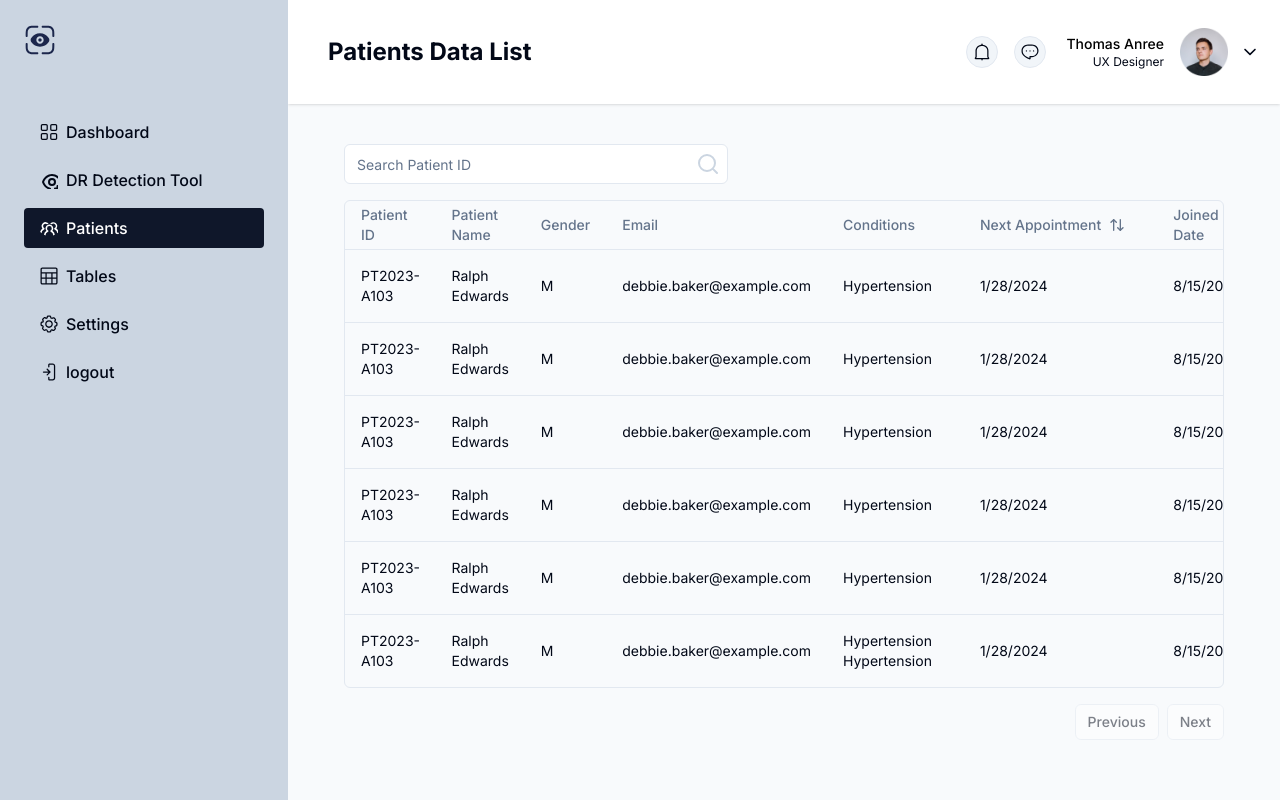
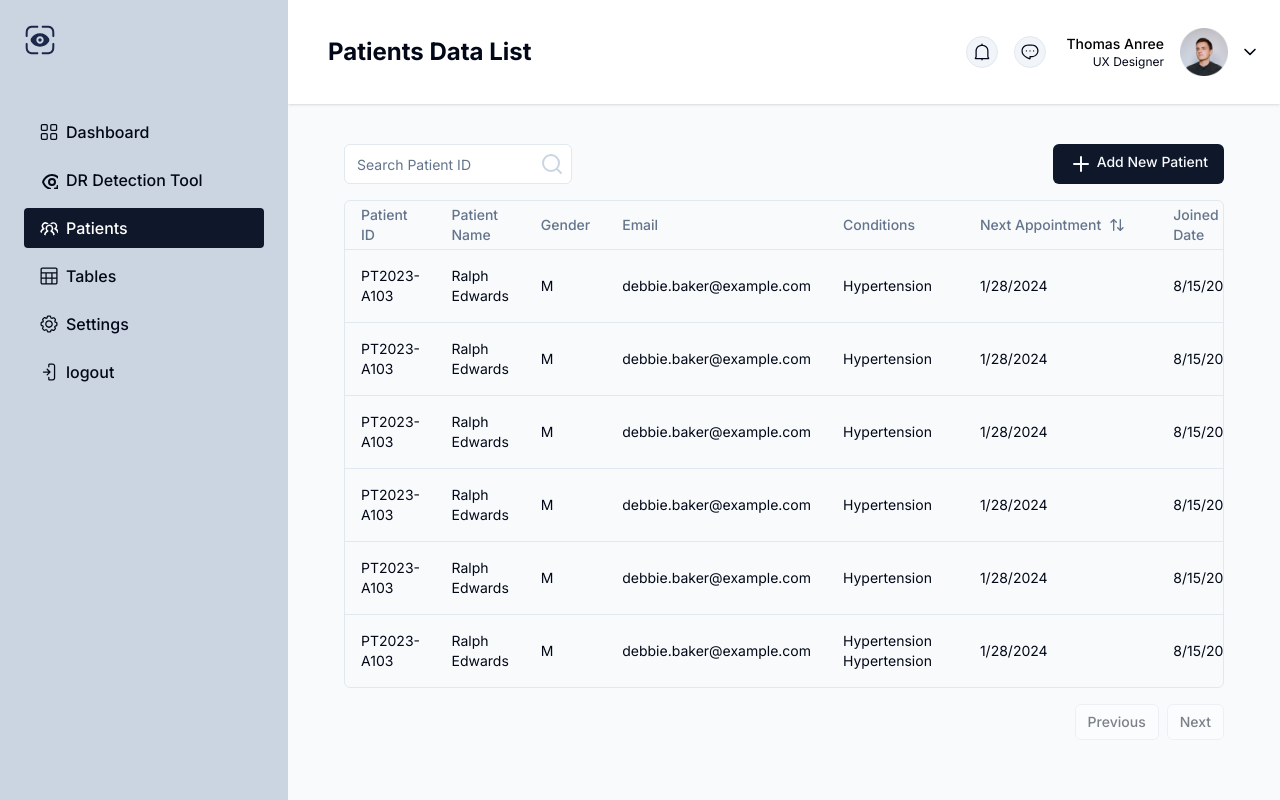
Before and after one commit to hgdsandakalum/early-sight-rp-project, a Next.js app: page /patients in a window 1280 px wide. Built offline with nearby package versions, Linux system fonts and the light colour scheme.

Commit message:
add new patient modal

```diff
--- a/app/patients/_components/data-table.jsx
+++ b/app/patients/_components/data-table.jsx
@@ -21,8 +21,12 @@ import {
 } from "@/components/ui/table";
 import { Button } from "@/components/ui/button";
 import { Input } from "@/components/ui/input";
+import { Plus } from "lucide-react";
+import { PatientAddModal } from "./patient-add-modal";
+import { Dialog, DialogTrigger } from "@/components/ui/dialog";
 
 export function DataTable({ columns, data }) {
+  const [isModalOpen, setIsModalOpen] = useState(false);
   const [sorting, setSorting] = useState([]);
   const [columnFilters, setColumnFilters] = useState([]);
   const table = useReactTable({
@@ -42,7 +46,8 @@ export function DataTable({ columns, data }) {
 
   return (
     <div>
-      <div className="flex items-center py-4">
+      <div className="flex items-center justify-between py-4">
+        <div className="flex items-center">
           <Input
             placeholder="Search Patient ID"
             value={table.getColumn("patientID")?.getFilterValue() ?? ""}
@@ -67,6 +72,19 @@ export function DataTable({ columns, data }) {
               stroke-linejoin="round"
             />
           </svg>
+        </div>
+        <PatientAddModal />
+        {/* <Dialog>
+          <PatientAddModal />
+          <DialogTrigger>
+            <Button onClick={() => setIsModalOpen(true)}>
+              <div className="flex">
+                <Plus className="mr-1" />
+                <span className="hidden sm:block">Add New Patient</span>
+              </div>
+            </Button>
+          </DialogTrigger>
+        </Dialog> */}
       </div>
       <div className="rounded-md border">
         <Table>
--- /dev/null
+++ b/app/patients/_components/patient-add-modal.jsx
@@ -0,0 +1,52 @@
+"use client";
+import React, { useRef, useState } from "react";
+import {
+  Dialog,
+  DialogContent,
+  DialogDescription,
+  DialogHeader,
+  DialogTitle,
+  DialogTrigger,
+  DialogFooter,
+  DialogClose,
+} from "@/components/ui/dialog";
+import { Button } from "@/components/ui/button";
+import { Plus } from "lucide-react";
+
+export function PatientAddModal() {
+  const [isModalOpen, setIsModalOpen] = useState(false);
+
+  return (
+    <>
+      <Dialog>
+        <DialogTrigger>
+          <Button onClick={() => setIsModalOpen(true)}>
+            <div className="flex">
+              <Plus className="mr-1" />
+              <span className="hidden sm:block">Add New Patient</span>
+            </div>
+          </Button>
+        </DialogTrigger>
+        <DialogContent>
+          <DialogHeader>
+            <DialogTitle>Add New Patient</DialogTitle>
+            <DialogDescription>
+              This action cannot be undone. This will permanently delete your
+              account and remove your data from our servers.
+            </DialogDescription>
+          </DialogHeader>
+          <DialogFooter className="flex !justify-between">
+            <DialogClose className="w-full">
+              <Button className="w-full bg-slate-300 text-black hover:text-white">
+                Close
+              </Button>
+            </DialogClose>
+            <Button type="submit" className="w-full">
+              Submit
+            </Button>
+          </DialogFooter>
+        </DialogContent>
+      </Dialog>
+    </>
+  );
+}
--- a/app/patients/page.js
+++ b/app/patients/page.js
@@ -1,3 +1,4 @@
+import React from "react";
 import { Button } from "@/components/ui/button";
 import DefaultLayout from "@/components/Layouts/DefaultLayout";
 import { columns } from "./_components/columns";
--- a/components/ui/dialog.jsx
+++ b/components/ui/dialog.jsx
@@ -1,86 +1,96 @@
-"use client"
+"use client";
 
-import * as React from "react"
-import * as DialogPrimitive from "@radix-ui/react-dialog"
-import { X } from "lucide-react"
+import * as React from "react";
+import * as DialogPrimitive from "@radix-ui/react-dialog";
+import { X } from "lucide-react";
 
-import { cn } from "@/lib/utils"
+import { cn } from "@/lib/utils";
 
-const Dialog = DialogPrimitive.Root
+const Dialog = DialogPrimitive.Root;
 
-const DialogTrigger = DialogPrimitive.Trigger
+const DialogTrigger = DialogPrimitive.Trigger;
 
-const DialogPortal = DialogPrimitive.Portal
+const DialogPortal = DialogPrimitive.Portal;
 
-const DialogClose = DialogPrimitive.Close
+const DialogClose = DialogPrimitive.Close;
 
 const DialogOverlay = React.forwardRef(({ className, ...props }, ref) => (
   <DialogPrimitive.Overlay
     ref={ref}
     className={cn(
-      "fixed inset-0 z-50 bg-black/80  data-[state=open]:animate-in data-[state=closed]:animate-out data-[state=closed]:fade-out-0 data-[state=open]:fade-in-0",
+      "fixed inset-0 z-[99999] bg-black/80  data-[state=open]:animate-in data-[state=closed]:animate-out data-[state=closed]:fade-out-0 data-[state=open]:fade-in-0",
       className
     )}
-    {...props} />
-))
-DialogOverlay.displayName = DialogPrimitive.Overlay.displayName
+    {...props}
+  />
+));
+DialogOverlay.displayName = DialogPrimitive.Overlay.displayName;
 
-const DialogContent = React.forwardRef(({ className, children, ...props }, ref) => (
+const DialogContent = React.forwardRef(
+  ({ className, children, ...props }, ref) => (
     <DialogPortal>
       <DialogOverlay />
       <DialogPrimitive.Content
         ref={ref}
         className={cn(
-        "fixed left-[50%] top-[50%] z-50 grid w-full max-w-lg translate-x-[-50%] translate-y-[-50%] gap-4 border bg-background p-6 shadow-lg duration-200 data-[state=open]:animate-in data-[state=closed]:animate-out data-[state=closed]:fade-out-0 data-[state=open]:fade-in-0 data-[state=closed]:zoom-out-95 data-[state=open]:zoom-in-95 data-[state=closed]:slide-out-to-left-1/2 data-[state=closed]:slide-out-to-top-[48%] data-[state=open]:slide-in-from-left-1/2 data-[state=open]:slide-in-from-top-[48%] sm:rounded-lg",
+          "fixed left-[50%] top-[50%] z-[99999] grid w-full max-w-lg translate-x-[-50%] translate-y-[-50%] gap-4 border bg-background p-6 shadow-lg duration-200 data-[state=open]:animate-in data-[state=closed]:animate-out data-[state=closed]:fade-out-0 data-[state=open]:fade-in-0 data-[state=closed]:zoom-out-95 data-[state=open]:zoom-in-95 data-[state=closed]:slide-out-to-left-1/2 data-[state=closed]:slide-out-to-top-[48%] data-[state=open]:slide-in-from-left-1/2 data-[state=open]:slide-in-from-top-[48%] sm:rounded-lg",
           className
         )}
-      {...props}>
+        {...props}
+      >
         {children}
-      <DialogPrimitive.Close
-        className="absolute right-4 top-4 rounded-sm opacity-70 ring-offset-background transition-opacity hover:opacity-100 focus:outline-none focus:ring-2 focus:ring-ring focus:ring-offset-2 disabled:pointer-events-none data-[state=open]:bg-accent data-[state=open]:text-muted-foreground">
+        <DialogPrimitive.Close className="absolute right-4 top-4 rounded-sm opacity-70 ring-offset-background transition-opacity hover:opacity-100 focus:outline-none focus:ring-2 focus:ring-ring focus:ring-offset-2 disabled:pointer-events-none data-[state=open]:bg-accent data-[state=open]:text-muted-foreground">
           <X className="h-4 w-4" />
           <span className="sr-only">Close</span>
         </DialogPrimitive.Close>
       </DialogPrimitive.Content>
     </DialogPortal>
-))
-DialogContent.displayName = DialogPrimitive.Content.displayName
+  )
+);
+DialogContent.displayName = DialogPrimitive.Content.displayName;
 
-const DialogHeader = ({
-  className,
-  ...props
-}) => (
+const DialogHeader = ({ className, ...props }) => (
   <div
-    className={cn("flex flex-col space-y-1.5 text-center sm:text-left", className)}
-    {...props} />
-)
-DialogHeader.displayName = "DialogHeader"
+    className={cn(
+      "flex flex-col space-y-1.5 text-center sm:text-left",
+      className
+    )}
+    {...props}
+  />
+);
+DialogHeader.displayName = "DialogHeader";
 
-const DialogFooter = ({
-  className,
-  ...props
-}) => (
+const DialogFooter = ({ className, ...props }) => (
   <div
-    className={cn("flex flex-col-reverse sm:flex-row sm:justify-end sm:space-x-2", className)}
-    {...props} />
-)
-DialogFooter.displayName = "DialogFooter"
+    className={cn(
+      "flex flex-col-reverse sm:flex-row sm:justify-end sm:space-x-2",
+      className
+    )}
+    {...props}
+  />
+);
+DialogFooter.displayName = "DialogFooter";
 
 const DialogTitle = React.forwardRef(({ className, ...props }, ref) => (
   <DialogPrimitive.Title
     ref={ref}
-    className={cn("text-lg font-semibold leading-none tracking-tight", className)}
-    {...props} />
-))
-DialogTitle.displayName = DialogPrimitive.Title.displayName
+    className={cn(
+      "text-lg font-semibold leading-none tracking-tight",
+      className
+    )}
+    {...props}
+  />
+));
+DialogTitle.displayName = DialogPrimitive.Title.displayName;
 
 const DialogDescription = React.forwardRef(({ className, ...props }, ref) => (
   <DialogPrimitive.Description
     ref={ref}
     className={cn("text-sm text-muted-foreground", className)}
-    {...props} />
-))
-DialogDescription.displayName = DialogPrimitive.Description.displayName
+    {...props}
+  />
+));
+DialogDescription.displayName = DialogPrimitive.Description.displayName;
 
 export {
   Dialog,
@@ -93,4 +103,4 @@ export {
   DialogFooter,
   DialogTitle,
   DialogDescription,
-}
+};
```
Lines whose indentation alone changed are shown as unchanged.
